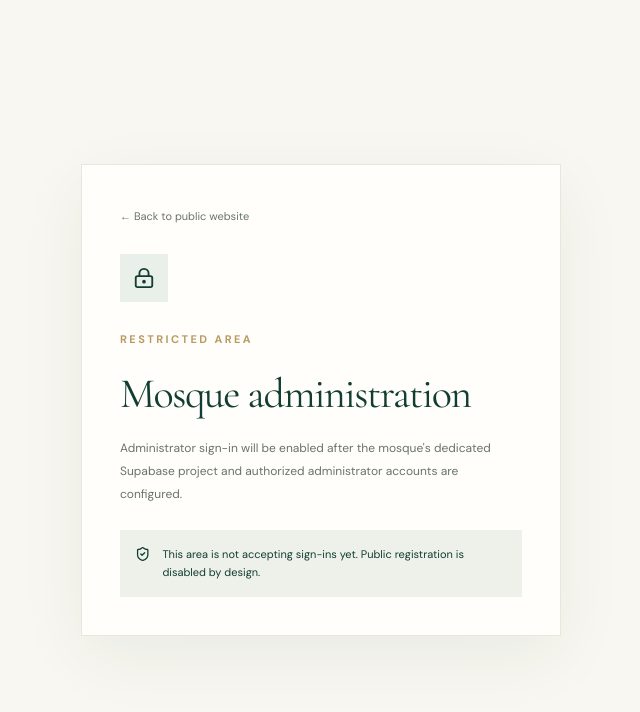
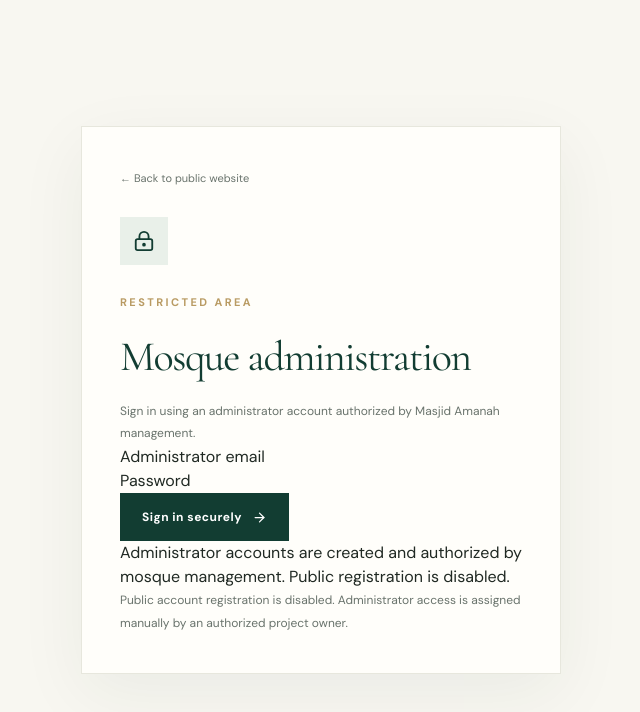
Before and after one commit to azuleermenu-dot/Masjid-Amanah-Mosque-, a Next.js app: page /admin/login in a window 1280 px wide. Shown: the top 712 px of the page, without its empty margins (319-959 px from the left). Built offline with nearby package versions, Linux system fonts and the light colour scheme; no server answers.

Commit message:
Connect administrator sign-in interface to Supabase auth

```diff
--- a/app/admin/login/page.tsx
+++ b/app/admin/login/page.tsx
@@ -1,10 +1,14 @@
 import type { Metadata } from "next";
 import Link from "next/link";
 import { LockKeyhole, ShieldCheck } from "lucide-react";
+import { LoginForm } from "./login-form";
+import { createSupabaseServerClient } from "@/lib/supabase/server";
 
 export const metadata: Metadata = { title: "Administrator Sign In", robots: { index: false, follow: false } };
 
-export default function AdminLoginPage() {
+export default async function AdminLoginPage() {
+  const supabase = await createSupabaseServerClient();
+
   return (
     <main className="admin-screen">
       <section className="admin-card">
@@ -12,8 +16,11 @@ export default function AdminLoginPage() {
         <span className="admin-emblem"><LockKeyhole size={22} /></span>
         <span className="eyebrow">Restricted area</span>
         <h1 className="display">Mosque administration</h1>
-        <p>Administrator sign-in will be enabled after the mosque's dedicated Supabase project and authorized administrator accounts are configured.</p>
-        <div className="admin-notice"><ShieldCheck size={18} /><span>This area is not accepting sign-ins yet. Public registration is disabled by design.</span></div>
+        <p>Sign in using an administrator account authorized by Masjid Amanah management.</p>
+        {supabase ? <LoginForm /> : (
+          <div className="admin-notice"><ShieldCheck size={18} /><span>Supabase is not configured yet. Connect a dedicated Masjid Amanah Supabase project before enabling administrator sign-in.</span></div>
+        )}
+        <p className="form-hint">Public account registration is disabled. Administrator access is assigned manually by an authorized project owner.</p>
       </section>
     </main>
   );
```
